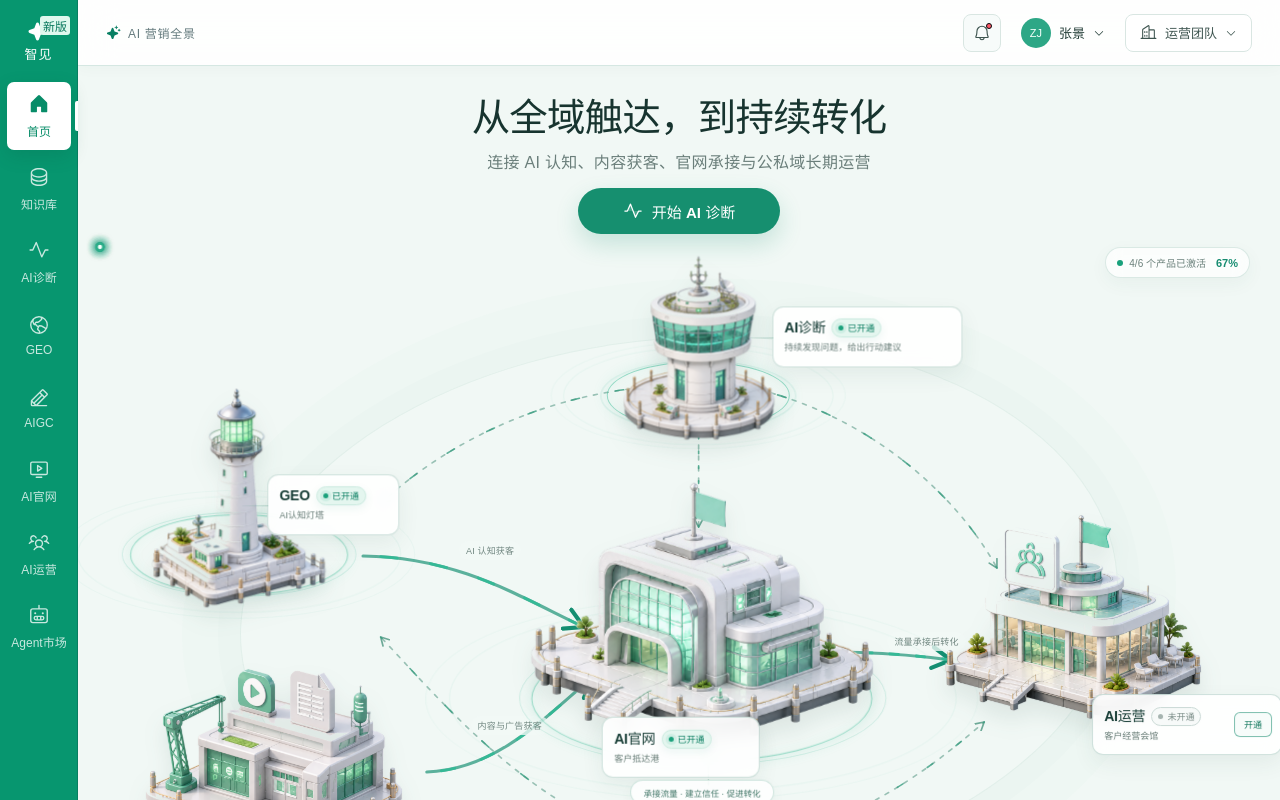
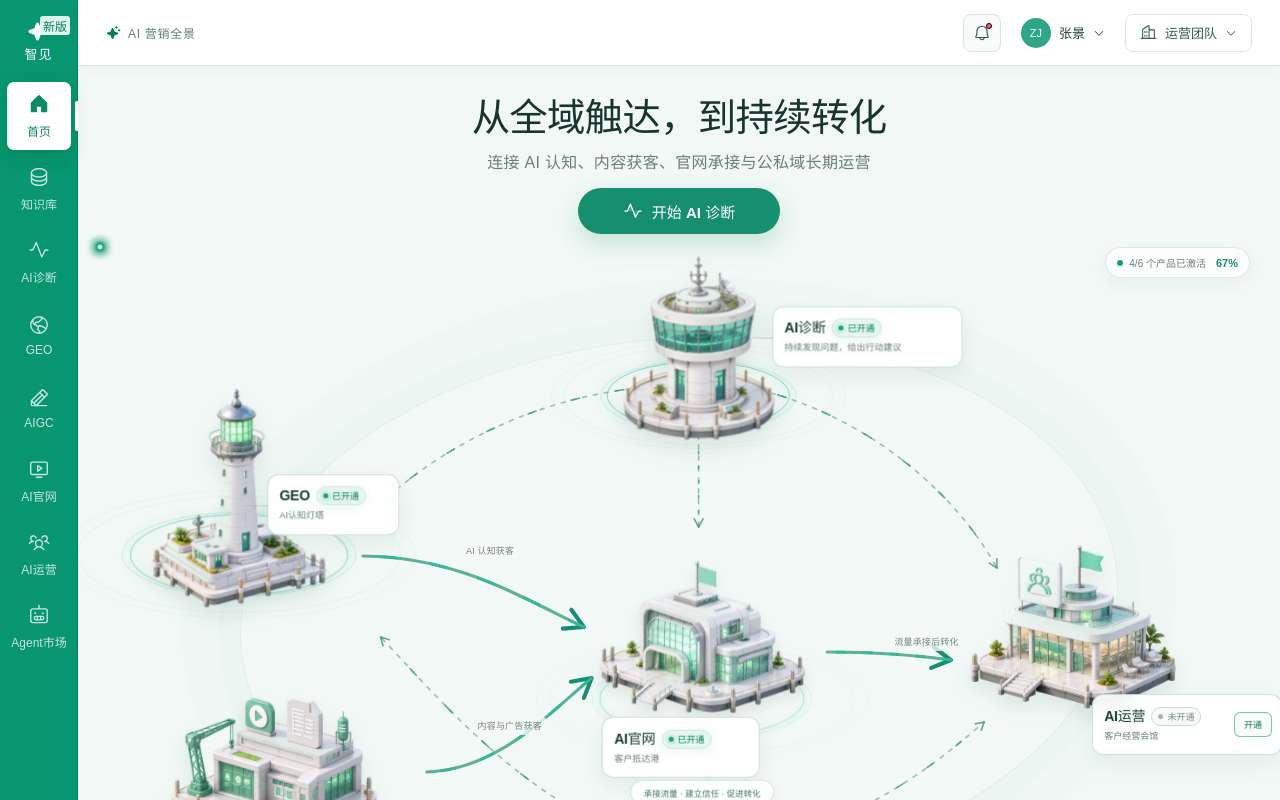
Before and after one commit to tonybotboy520-debug/zhijian, a React (Vite) app: page / in a window 1280 px wide. Built offline with nearby package versions, Linux system fonts and the light colour scheme.

Commit message:
Rebalance homepage building scales

```diff
--- a/src/styles.css
+++ b/src/styles.css
@@ -1344,6 +1344,8 @@ button.relation-card.relation-empty-card:hover { color: #536a63; background: #ee
 .harbor-map.has-hover .harbor-route.highlighted .harbor-route-flow { stroke-width: 3; animation-duration: .7s; }
 
 .building-node {
+  --building-scale: 1;
+  --building-hover-scale: 1.1;
   position: absolute;
   z-index: 4;
   display: grid;
@@ -1358,10 +1360,10 @@ button.relation-card.relation-empty-card:hover { color: #536a63; background: #ee
 .harbor-map.has-hover .building-node:not(.hovered) { opacity: .68; filter: saturate(.74); }
 .node-diagnosis { left: 51.7%; top: 14.4%; width: 17.2%; aspect-ratio: 1; }
 .node-geo { left: 12%; top: 35.8%; width: 20.5%; aspect-ratio: 1; }
-.node-aigc { left: 15%; top: 73.7%; width: 24%; aspect-ratio: 1; }
-.node-website { left: 52%; top: 51.8%; width: 32%; aspect-ratio: 1; }
-.node-operation { left: 84%; top: 52.8%; width: 24%; aspect-ratio: 1; }
-.node-knowledge { left: 52.5%; top: 90.5%; width: 26%; aspect-ratio: 1; }
+.node-aigc { --building-scale: .8; --building-hover-scale: .88; left: 15%; top: 73.7%; width: 24%; aspect-ratio: 1; }
+.node-website { --building-scale: .6; --building-hover-scale: .66; left: 52%; top: 51.8%; width: 32%; aspect-ratio: 1; }
+.node-operation { --building-scale: .8; --building-hover-scale: .88; left: 84%; top: 52.8%; width: 24%; aspect-ratio: 1; }
+.node-knowledge { --building-scale: .8; --building-hover-scale: .88; left: 52.5%; top: 90.5%; width: 26%; aspect-ratio: 1; }
 
 .building-visual {
   width: 100%;
@@ -1385,7 +1387,7 @@ button.relation-card.relation-empty-card:hover { color: #536a63; background: #ee
   display: block;
   object-fit: contain;
   filter: drop-shadow(0 12px 11px rgba(44, 85, 73, .105));
-  transform: translate3d(0, 0, 0) scale(1);
+  transform: translate3d(0, 0, 0) scale(var(--building-scale));
   transform-origin: 50% 68%;
   transition: transform .42s cubic-bezier(.2, .82, .25, 1), filter .42s ease;
   user-select: none;
@@ -1401,7 +1403,7 @@ button.relation-card.relation-empty-card:hover { color: #536a63; background: #ee
 .building-node:hover .building-visual img,
 .building-node.hovered .building-visual img {
   filter: drop-shadow(0 17px 14px rgba(34, 102, 81, .16));
-  transform: translate3d(0, -4px, 0) scale(1.1);
+  transform: translate3d(0, -4px, 0) scale(var(--building-hover-scale));
 }
 
 .building-activation-ring {
@@ -1414,7 +1416,7 @@ button.relation-card.relation-empty-card:hover { color: #536a63; background: #ee
   border: 1.5px solid rgba(46, 184, 145, .48);
   border-radius: 50%;
   box-shadow: 0 0 16px rgba(56, 190, 153, .14), inset 0 0 14px rgba(65, 199, 161, .06);
-  transform: translateX(-50%);
+  transform: translateX(-50%) scale(var(--building-scale));
   pointer-events: none;
 }
 .building-activation-ring::before,
```
